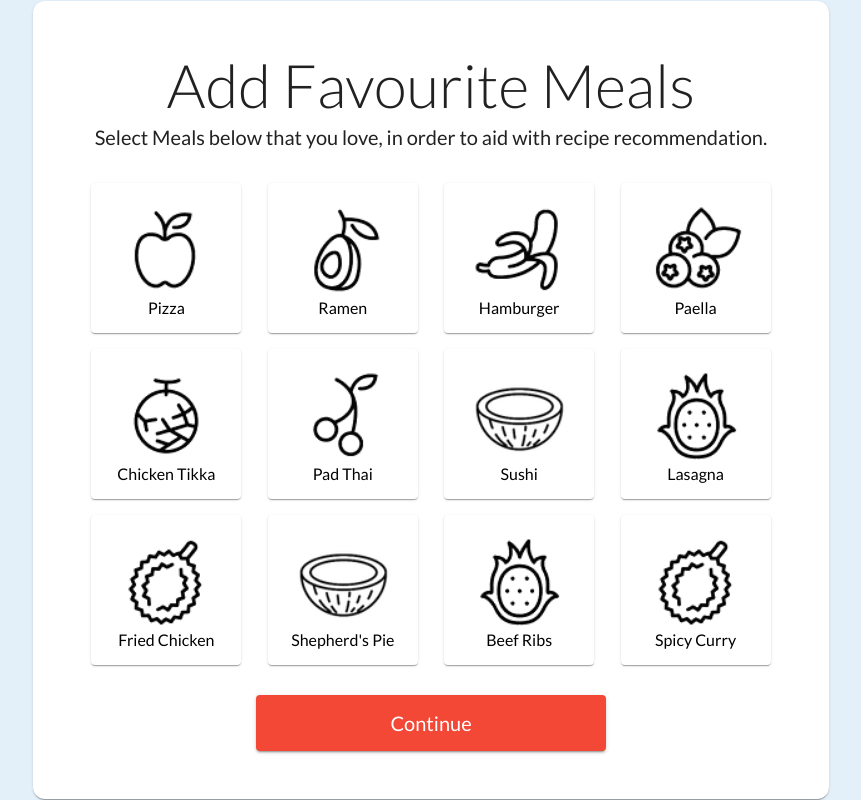
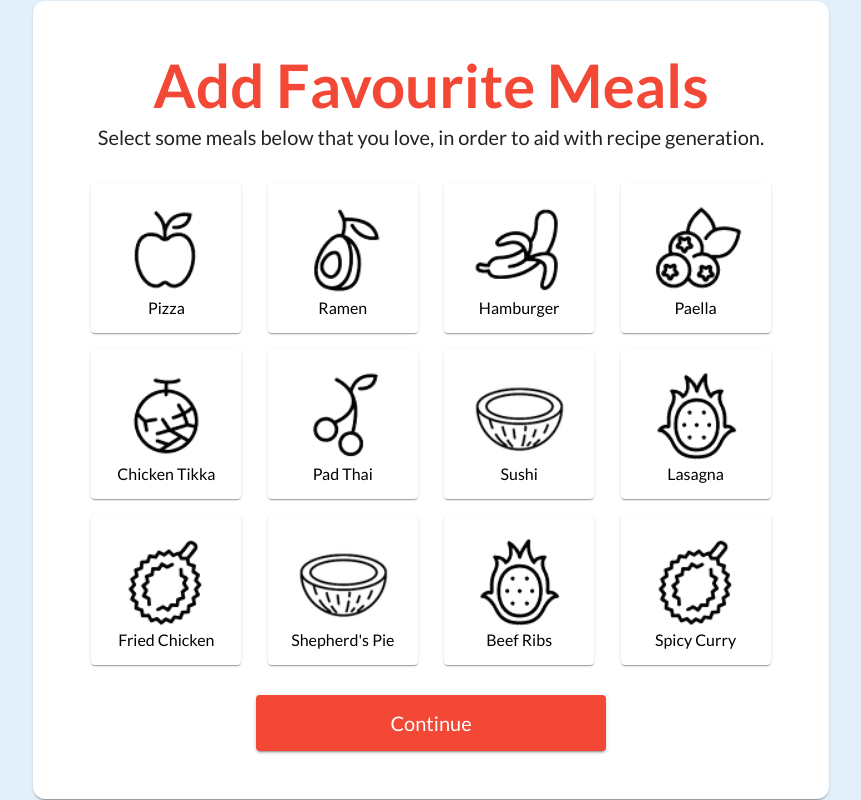
Before and after one commit to UOA-CS732-SE750-Students-2024/project-group-teal-turtles, a Next.js app in the folder frontend/: page /onboarding in a window 1280 px wide. Shown: the whole page, without its empty margins (209-1070 px from the left). Built offline with nearby package versions, Linux system fonts and the light colour scheme.

Commit message:
feat: styled onboarding pages

```diff
--- a/frontend/src/app/onboarding/page.jsx
+++ b/frontend/src/app/onboarding/page.jsx
@@ -37,18 +37,18 @@ function Onboarding() {
 						<Stack alignItems="center">
 							<Stack direction="row" alignItems="center" width="100%" justifyContent="center">
 								<IconButton
-									sx={{ height: "56px", position: "relative" }}
+									sx={{ height: "56px", marginRight: "44px", position: "relative" }}
 									onClick={() => {
 										setPage("meals");
 									}}
 								>
 									<ChevronLeft sx={{ fontSize: "40px", color: "#000" }} />
 								</IconButton>
-								<Typography variant="h2" marginRight="56px">
+								<Typography variant="h2" marginRight="100px" fontWeight="700" sx={{ color: "primary.main" }}>
 									Add Ingredients
 								</Typography>
 							</Stack>
-							<Typography variant="h6" textAlign="center">
+							<Typography variant="h6" textAlign="center" sx={{ color: "secondary.main" }}>
 								Add ingredients that you have, in order to aid with recipe recommendation.
 							</Typography>
 						</Stack>
@@ -67,9 +67,11 @@ function Onboarding() {
 				) : (
 					<>
 						<Stack alignItems="center">
-							<Typography variant="h2">Add Favourite Meals</Typography>
+							<Typography variant="h2" fontWeight="700" sx={{ color: "primary.main" }}>
+								Add Favourite Meals
+							</Typography>
 							<Typography variant="h6" textAlign="center">
-								Select Meals below that you love, in order to aid with recipe recommendation.
+								Select some meals below that you love, in order to aid with recipe generation.
 							</Typography>
 						</Stack>
 						<Stack marginY="30px">
--- a/frontend/src/components/Pantry/PantryGrid.jsx
+++ b/frontend/src/components/Pantry/PantryGrid.jsx
@@ -1,10 +1,8 @@
 import * as React from "react";
-import { Card, CardActionArea, Grid, Typography, alpha, useTheme } from "@mui/material";
+import { Card, CardActionArea, Grid, Typography, alpha } from "@mui/material";
 import Image from "next/image";
 
 export default function PantryGrid({ itemData, variant, onClick, selected }) {
-	const theme = useTheme();
-
 	return (
 		<Grid
 			sx={{ flexGrow: 1, justifyContent: variant === "onboarding" ? "space-evenly" : "auto" }}
@@ -16,11 +14,7 @@ export default function PantryGrid({ itemData, variant, onClick, selected }) {
 					<Card
 						sx={{
 							position: "relative",
-							backgroundColor: selected
-								? selected.includes(item.title)
-									? theme.palette.primary.main
-									: "#fff"
-								: "#fff",
+							backgroundColor: selected ? (selected.includes(item.title) ? "primary.main" : "#fff") : "#fff",
 							color: selected ? (selected.includes(item.title) ? "#fff" : "#000") : "#000"
 						}}
 					>
@@ -49,20 +43,6 @@ export default function PantryGrid({ itemData, variant, onClick, selected }) {
 								{item.title}
 							</Typography>
 						</CardActionArea>
-						{/* <Checkbox
-							checked={selected ? selected.includes(item.title) : false}
-							disableRipple
-							sx={{
-								position: "absolute",
-								top: 0,
-								right: 0,
-								color: "#000",
-								"&.Mui-checked": {
-									color: "auto"
-								},
-								"& .MuiSvgIcon-root": { fontSize: 28 }
-							}}
-						/> */}
 					</Card>
 				</Grid>
 			))}
```
